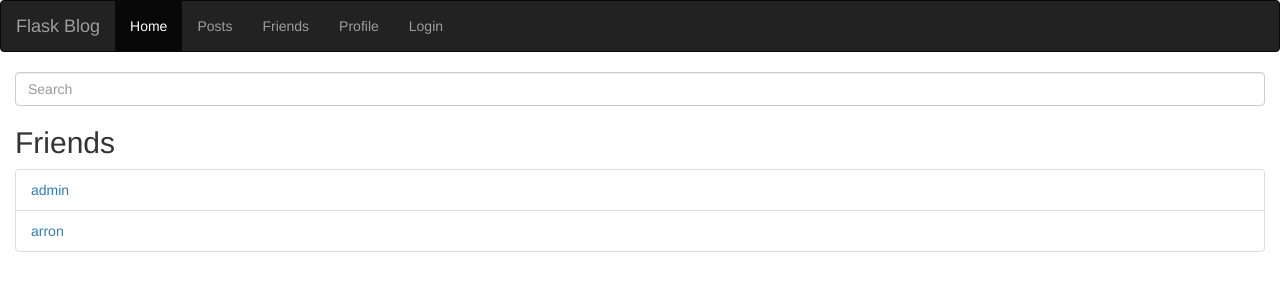
After one commit to arronh12/Flask_BlogApp, a Flask app: page /friends in a window 1280 px wide. The commit adds this page. Shown: the top 300 px of the page. Run offline with Flask 2, Linux system fonts and the light colour scheme; data comes from the database, SQL or seed files in the repository; both versions use the stored data as it was after the commit; some libraries are stand-ins or nearby versions.

Commit message:
4th commit - Post functionality created..
features:
- User post functionality.
- persistent user data saved both to session and SQLalchemy db.
- users posts added to user table

```diff
--- a/app.py
+++ b/app.py
@@ -1,6 +1,7 @@
 from flask import Flask, redirect, url_for, render_template, request, session, flash
 from flask_sqlalchemy import SQLAlchemy
 from datetime import timedelta
+from datetime import date, datetime
 
 app = Flask(__name__)
 
@@ -13,14 +14,32 @@ app.secret_key = "45Q@3DS*wo64Uzae%98hmargh"
 app.permanent_session_lifetime = timedelta(minutes=5)
 
 
+#-----------------------------------------------------------------------------------------
+# db models
+#-----------------------------------------------------------------------------------------
 class User(db.Model):
     id = db.Column(db.Integer, primary_key=True)
     name = db.Column(db.String(100))
     email = db.Column(db.String(100))
+    posts = db.relationship('Post', backref='user', lazy='dynamic')
 
     def __init__(self, name, email):
         self.name = name
         self.email = email
+
+    def __repr__(self):
+        return self.name
+
+
+class Post(db.Model):
+    id = db.Column(db.Integer, primary_key=True)
+    date = db.Column(db.DateTime, nullable=False, default=datetime.now())
+    post_title = db.Column(db.String(100))
+    post_content = db.Column(db.String(200))
+    user_id = db.Column(db.Integer, db.ForeignKey('user.id'))
+
+
+#------------------------------------------------------------------------------------------
 
 
 @app.route("/")
@@ -64,6 +83,17 @@ def logout():
     return redirect(url_for("login"))
 
 
+@app.route("/friends")
+def friends():
+    return render_template("friends.html", values=User.query.all())
+
+
+@app.route("/view_friend/<selected_id>")
+def view_friend(selected_id):
+    i = db.session.query(User).filter_by(id=selected_id).first()
+    return render_template("selectedfriend.html", value=i)
+
+
 @app.route("/user", methods=["POST", "GET"])
 def user():
     email = None
@@ -87,6 +117,18 @@ def user():
         return redirect(url_for('login'))
 
 
+@app.route("/posts")
+def posts():
+    if "user" in session:
+        current_usr = session["user"]
+        found_usr = db.session.query(User).filter_by(name=current_usr).first()
+        all_posts = db.session.query(Post).filter_by(user_id=found_usr.id)
+        return render_template("posts.html", values=all_posts)
+    else:
+        flash("you are not logged in...")
+        return render_template("posts.html")
+
+
 if __name__ == '__main__':
     db.create_all()
     app.run(debug=True)
--- a/templates/base.html
+++ b/templates/base.html
@@ -7,6 +7,7 @@
     <script src="https://maxcdn.bootstrapcdn.com/bootstrap/3.4.1/js/bootstrap.min.js"></script>
     <meta charset="UTF-8">
     <title>{% block page_title %}{% endblock %}</title>
+    <link rel="stylesheet" href="{{url_for('static', filename='style.css')}}">
 </head>
 <body>
     <nav class="navbar navbar-inverse">
@@ -16,8 +17,8 @@
         </div>
         <ul class="nav navbar-nav">
           <li class="active"><a href="{{ url_for("home") }}">Home</a></li>
-          <li><a href="#">Posts</a></li>
-          <li><a href="#">Friends</a></li>
+          <li><a href="{{ url_for("posts") }}">Posts</a></li>
+          <li><a href="{{ url_for("friends") }}">Friends</a></li>
           <li><a href="{{ url_for("user") }}">Profile</a></li>
           {% if "user" in session %}
             <li style="float: right"><a href="{{ url_for("logout") }}">Logout</a></li>
--- /dev/null
+++ b/templates/friends.html
@@ -0,0 +1,20 @@
+{% extends 'base.html' %}
+{% block page_title %}Friends page{% endblock %}
+{%block content%}
+
+   <!-- Search form -->
+    <div class="active-purple-4 mb-4">
+      <input class="form-control" oninput="" type="text" placeholder="Search" aria-label="Search">
+    </div>
+
+  <div class="list-group">
+      <h2>Friends</h2>
+
+        <ul class="list-group">
+        {% for f in values %}
+             <li class="list-group-item"><a href="{{ url_for("view_friend", selected_id = f.id) }}">{{ f.name }}</a></li>
+        {% endfor %}
+        </ul>
+
+  </div>
+{% endblock %}
```
Also changed, not shown: templates/posts.html (added, +27 -0 lines), templates/selectedfriend.html (added, +9 -0 lines), db.sqlite3, static/style.css (added).
